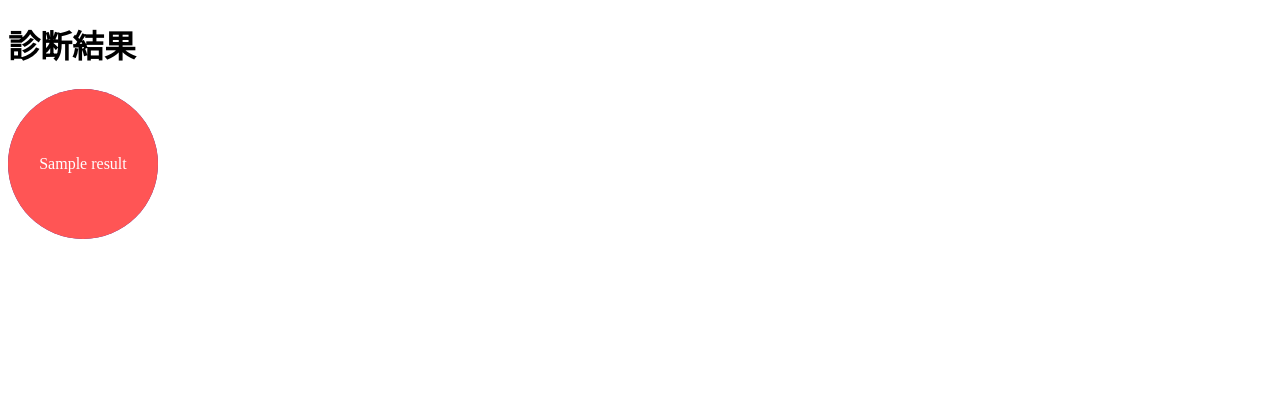
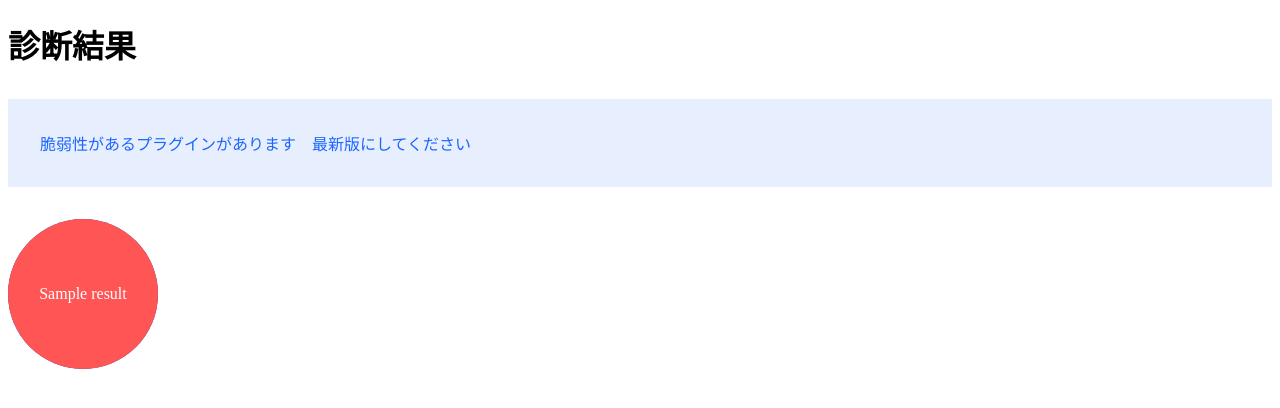
Before and after one commit to isl14B/WhiteAbyss, a Django app: template general/templates/result.html in a window 1280 px wide. Shown: the top 408 px of the page. Run offline with Django 3.2, Linux system fonts and the light colour scheme; the template is opened without the code that fills it: most values are stand-ins (such as "Sample title", 1, 10 or a date in 2020).

Commit message:
[update]脆弱性があるプラグインの場合インストールを促す文章の表示機能の追加

```diff
--- a/general/templates/result.html
+++ b/general/templates/result.html
@@ -8,6 +8,9 @@
 
 {% block content %}
     <h1>診断結果</h1>
+    <div class="alert-box">
+        脆弱性があるプラグインがあります　最新版にしてください
+    </div>
 
     {% for name, version, search_result in result_list %}
         <div id="plugin_{{ forloop.counter }}" class="pluginClass">
@@ -26,10 +29,13 @@
 <script>
     // 最初に脆弱性情報要素の位置を，プラグイン要素の位置に移動
     window.onload = function() {
+        $("#is_vulnerability").hide();
+
         for (var i = 1; i <={{ plugin_num }}; i++) {
             var pos = $("#plugin_" + i).offset().top;
             var select = "#selection_" + i + ">div";
             var vulnerability_flag = false;
+
             $(select).each(function (index, elem) {
                 $(elem).offset({top: pos});
                 vulnerability_flag = true;
@@ -37,6 +43,8 @@
 
             if(vulnerability_flag == true){
                 $("#plugin_" + i).css("background-color", "#f55");
+                $("#is_vulnerability").show();
+            }else{
             }
         }
     }
--- a/general/views.py
+++ b/general/views.py
@@ -28,7 +28,8 @@ class ResultView(generic.TemplateView):
                 version = plugin_info_dict.get("version")
 
                 # デバッグ用
-                if name == "Shockwave Flash":
+                if name == "Default Browser Helper":
+                # if name == "Shockwave Flash":
                     name ,version = 'flash', "24.0.0.186"
                 # get result of exploit_db
                 search_word = self.buildSearchWord(name, version)
--- a/static/WhiteAbyss/css/style.css
+++ b/static/WhiteAbyss/css/style.css
@@ -38,3 +38,9 @@
     top: 50%;
     transform: translateY(-50%);
 }
+.alert-box{
+    background-color: #e7efff;
+    color: #1c66fe;
+    margin: 2em 0;
+    padding: 2em;
+}
```
